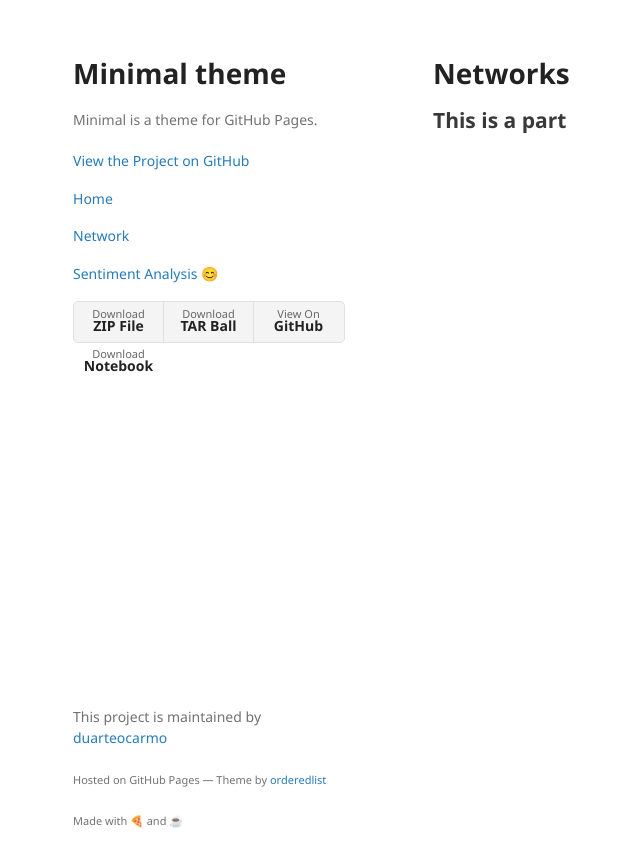
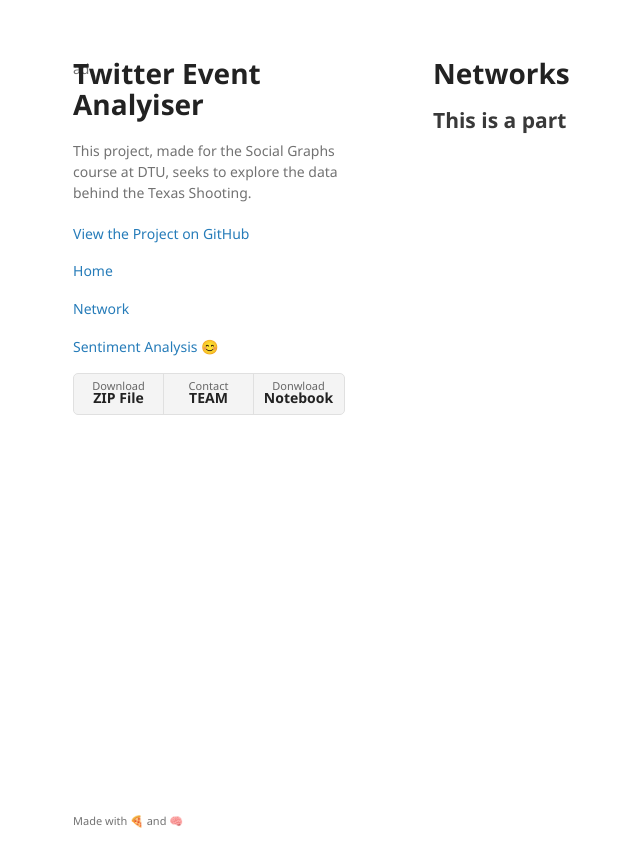
Before and after one commit to duarteocarmo/Project_Page_SG, a Jekyll site: the page built from network-page.md, in a window 1280 px wide. Shown: the top 867 px of the page, without its empty margins (137-777 px from the left). Built offline with Jekyll 4.4.1, drawn with Linux system fonts in a browser that asks for light colours; our own code applies the rules of GitHub Pages for plain Markdown files.

Commit message:
Structural changes

```diff
--- a/_config.yml
+++ b/_config.yml
@@ -1,5 +1,5 @@
-title: Minimal theme
-description: Minimal is a theme for GitHub Pages.
+title: Twitter Event Analyiser
+description: This project, made for the Social Graphs course at DTU, seeks to explore the data behind the Texas Shooting.
 show_downloads: true
 google_analytics:
 theme: jekyll-theme-minimal
--- a/_layouts/default.html
+++ b/_layouts/default.html
@@ -21,7 +21,7 @@
         {% if site.github.is_project_page %}
           <p class="view"><a href="{{ site.github.repository_url }}">View the Project on GitHub <small>{{ github_name }}</small></a></p>
         {% endif %}
-          <p class="view"><a href="https://duarteocarmo.github.io/Project_Page_SG/another-page">Home <small>{{ github_name }}</small></a></p>
+          <p class="view"><a href=https://duarteocarmo.github.io/Project_Page_SG/>Home <small>{{ github_name }}</small></a></p>
 
           <p class="view"><a href="https://duarteocarmo.github.io/Project_Page_SG/network-page">Network <small>{{ github_name }}</small></a></p>
 
@@ -34,12 +34,11 @@
         {% if site.show_downloads %}
           <ul>
             <li><a href="{{ site.github.zip_url }}">Download <strong>ZIP File</strong></a></li>
-            <li><a href="{{ site.github.tar_url }}">Download <strong>TAR Ball</strong></a></li>
-            <li><a href="{{ site.github.repository_url }}">View On <strong>GitHub</strong></a></li>
-            <li><a href="https://google.pt">Download <strong>Notebook</strong></a></li>
+            <li><a href="{{ site.github.tar_url }}">Contact <strong>TEAM</strong></a></li>
+            <li><a href="https://www.google.pt/?gws_rd=ssl">Donwload <strong>Notebook</strong></a></li>
           </ul>
         {% endif %}
-      </header>
+      </header>ad
       <section>
 
       {{ content }}
@@ -47,10 +46,9 @@
       </section>
       <footer>
         {% if site.github.is_project_page %}
-        <p>This project is maintained by <a href="{{ site.github.owner_url }}">{{ site.github.owner_name }}</a></p>
+<!--        <p>This project is maintained by <a href="{{ site.github.owner_url }}">{{ site.github.owner_name }}</a></p>-->
         {% endif %}
-        <p><small>Hosted on GitHub Pages &mdash; Theme by <a href="https://github.com/orderedlist">orderedlist</a></small></p>
-        <p><small>Made with 🍕 and ☕ </small></p>
+        <p><small>Made with 🍕 and 🧠 </small></p>
       </footer>
     </div>
     <script src="{{ '/assets/js/scale.fix.js' | relative_url }}"></script>
```
Also changed, not shown: sentiment-page.md (+0 -2 lines).
